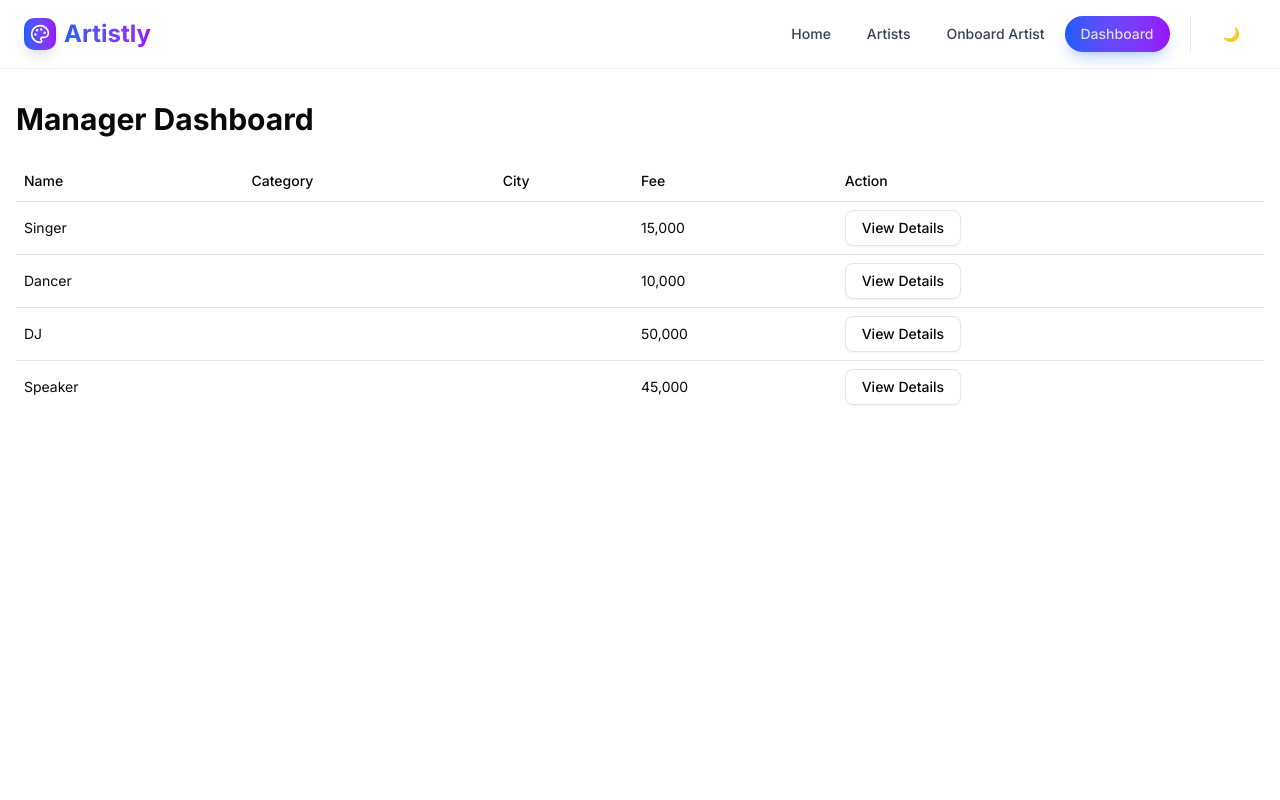
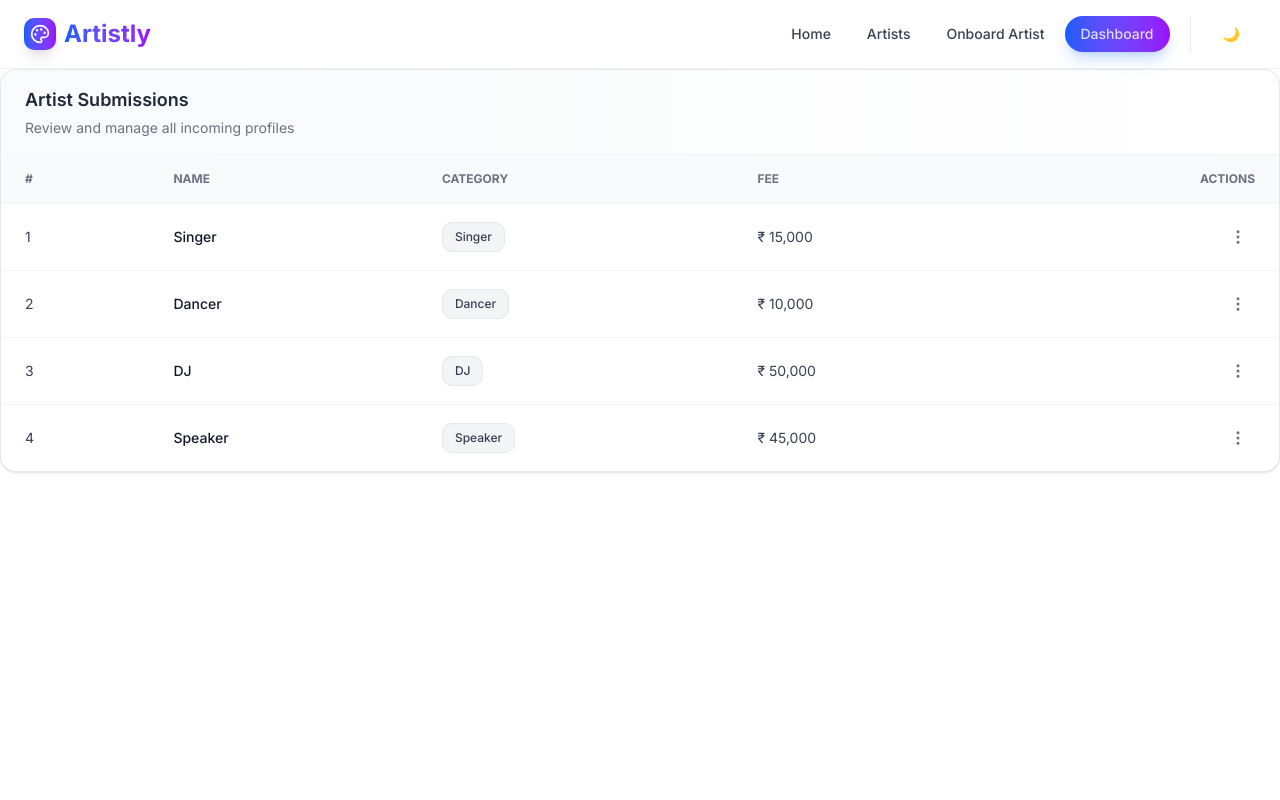
Before and after one commit to drakeRAGE/Artistly, a Next.js app: page /dashboard in a window 1280 px wide. Shown: the top 800 px of the page. Built offline with nearby package versions, Linux system fonts and the light colour scheme.

Commit message:
Create a simple design for the dashboard table

```diff
--- a/app/components/data/submissions.json
+++ b/app/components/data/submissions.json
@@ -2,29 +2,25 @@
     {
         "id": 1,
         "name": "Singer",
-        "description": "Vocal performers for all genres.",
-        "fee": "15,000",
-        "image": "/images/placeholder.jpg"
+        "category": "Singer",
+        "fee": "15,000"
     },
     {
         "id": 2,
         "name": "Dancer",
-        "description": "Professional dancers for events.",
-        "fee": "10,000",
-        "image": "/images/placeholder.jpg"
+        "category": "Dancer",
+        "fee": "10,000"
     },
     {
         "id": 3,
         "name": "DJ",
-        "description": "Live DJs to energize your event.",
-        "fee": "50,000",
-        "image": "/images/placeholder.jpg"
+        "category": "DJ",
+        "fee": "50,000"
     },
     {
         "id": 4,
         "name": "Speaker",
-        "description": "Inspirational speakers for conferences.",
-        "fee": "45,000",
-        "image": "/images/placeholder.jpg"
+        "category": "Speaker",
+        "fee": "45,000"
     }
 ]
--- a/app/dashboard/page.js
+++ b/app/dashboard/page.js
@@ -1,60 +1,113 @@
-// app/dashboard/page.js
-'use client'
+"use client";
 
-import { useEffect, useState } from 'react';
-import { Table, TableBody, TableCell, TableHead, TableHeader, TableRow } from '../components/ui/table';
-import { Button } from '../components/ui/button';
-import { motion } from 'framer-motion';
+import { useState, useEffect } from 'react';
+import { Eye, Edit3, Trash2, MoreVertical } from 'lucide-react';
 import { fetchSubmissions } from '../utils/api';
 
-export default function Dashboard() {
+const ActionDropdown = ({ item }) => {
+  const [isOpen, setIsOpen] = useState(false);
+
+  return (
+    <div className="relative">
+      <button
+        onClick={() => setIsOpen(!isOpen)}
+        className="p-2 rounded-full hover:bg-gray-100 text-gray-500 hover:text-gray-700 transition"
+      >
+        <MoreVertical size={18} />
+      </button>
+
+      {isOpen && (
+        <div className="absolute right-0 top-10 bg-white border border-gray-200 rounded-xl shadow-xl w-44 z-50 animate-in slide-in-from-top-2">
+          <button
+            onClick={() => {
+              console.log('View:', item);
+              setIsOpen(false);
+            }}
+            className="w-full px-4 py-2 text-left flex items-center gap-2 hover:bg-gray-50 text-sm text-gray-700"
+          >
+            <Eye size={16} className="text-blue-500" /> View
+          </button>
+          <button
+            onClick={() => {
+              console.log('Edit:', item);
+              setIsOpen(false);
+            }}
+            className="w-full px-4 py-2 text-left flex items-center gap-2 hover:bg-gray-50 text-sm text-gray-700"
+          >
+            <Edit3 size={16} className="text-green-500" /> Edit
+          </button>
+          <hr className="my-1 border-gray-100" />
+          <button
+            onClick={() => {
+              console.log('Delete:', item);
+              setIsOpen(false);
+            }}
+            className="w-full px-4 py-2 text-left flex items-center gap-2 hover:bg-red-50 text-sm text-red-600"
+          >
+            <Trash2 size={16} /> Delete
+          </button>
+        </div>
+      )}
+    </div>
+  );
+};
+
+export default function SimpleArtistTable() {
   const [submissions, setSubmissions] = useState([]);
 
   useEffect(() => {
-    fetchSubmissions().then(setSubmissions);
+    async function loadSubmissions() {
+      const data = await fetchSubmissions();
+      setSubmissions(data || []);
+    }
+    loadSubmissions();
   }, []);
 
   return (
-    <motion.div
-      initial={{ opacity: 0 }}
-      animate={{ opacity: 1 }}
-      transition={{ duration: 0.5 }}
-      className="container mx-auto px-4 py-8"
-    >
-      <h1 className="text-3xl font-bold mb-6">Manager Dashboard</h1>
-      {submissions.length > 0 ? (
-        <Table>
-          <TableHeader>
-            <TableRow>
-              <TableHead>Name</TableHead>
-              <TableHead>Category</TableHead>
-              <TableHead>City</TableHead>
-              <TableHead>Fee</TableHead>
-              <TableHead>Action</TableHead>
-            </TableRow>
-          </TableHeader>
-          <TableBody>
-            {submissions.map((submission) => (
-              <TableRow key={submission.id}>
-                <TableCell>{submission.name}</TableCell>
-                <TableCell>{submission.category}</TableCell>
-                <TableCell>{submission.city}</TableCell>
-                <TableCell>{submission.fee}</TableCell>
-                <TableCell>
-                  <Button
-                    variant="outline"
-                    onClick={() => console.log('View details:', submission.id)}
-                  >
-                    View Details
-                  </Button>
-                </TableCell>
-              </TableRow>
-            ))}
-          </TableBody>
-        </Table>
-      ) : (
-        <p className="text-center">No submissions found.</p>
-      )}
-    </motion.div>
+    <div className="w-full overflow-x-auto rounded-2xl shadow border border-gray-200 bg-white">
+      {/* Table Header */}
+      <div className="px-6 py-4 border-b border-gray-100 bg-gradient-to-r from-gray-50 to-white rounded-t-2xl">
+        <h2 className="text-lg font-semibold text-gray-800">Artist Submissions</h2>
+        <p className="text-sm text-gray-500 mt-1">Review and manage all incoming profiles</p>
+      </div>
+
+      {/* Table */}
+      <table className="min-w-full divide-y divide-gray-100">
+        <thead className="bg-gray-50 text-xs uppercase text-gray-500 font-semibold">
+          <tr>
+            <th className="px-6 py-4 text-left">#</th>
+            <th className="px-6 py-4 text-left">Name</th>
+            <th className="px-6 py-4 text-left">Category</th>
+            <th className="px-6 py-4 text-left">Fee</th>
+            <th className="px-6 py-4 text-right">Actions</th>
+          </tr>
+        </thead>
+        <tbody className="divide-y divide-gray-100 bg-white text-sm">
+          {submissions.length > 0 ? (
+            submissions.map((item, index) => (
+              <tr key={item.id} className="hover:bg-gray-50 transition">
+                <td className="px-6 py-4 text-gray-700">{index + 1}</td>
+                <td className="px-6 py-4 font-medium text-gray-900">{item.name}</td>
+                <td className="px-6 py-4 text-gray-600">
+                  <span className="inline-flex items-center px-3 py-1.5 rounded-lg text-xs font-medium bg-gray-100 text-gray-700 border border-gray-200">
+                    {item.category}
+                  </span>
+                </td>
+                <td className="px-6 py-4 text-gray-700">₹ {item.fee}</td>
+                <td className="px-6 py-4 text-right">
+                  <ActionDropdown item={item} />
+                </td>
+              </tr>
+            ))
+          ) : (
+            <tr>
+              <td colSpan="5" className="px-6 py-12 text-center text-gray-400">
+                No artist submissions found.
+              </td>
+            </tr>
+          )}
+        </tbody>
+      </table>
+    </div>
   );
 }
```
